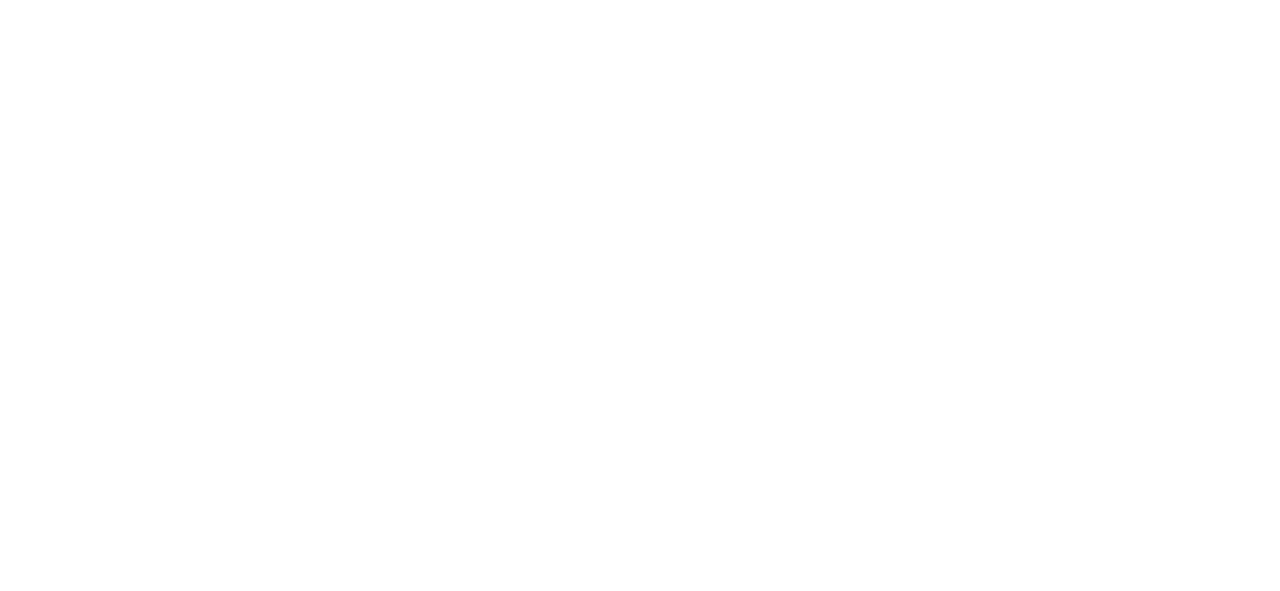
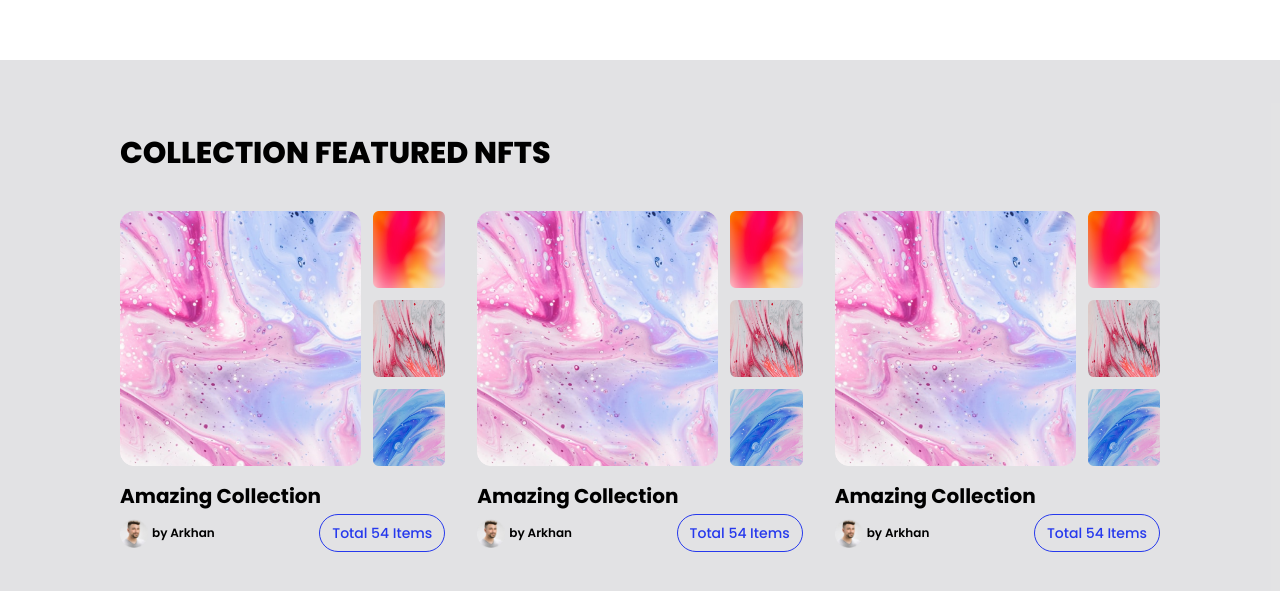
Before and after one commit to tolgahantolu/nextjs-nft-market, a Next.js app: page / in a window 1280 px wide. Shown: the part 1676-2267 px from the top of the page. Before the commit the page ends 1586 px from the top, so only its background shows below. Built offline with nearby package versions, Linux system fonts and the light colour scheme.

Commit message:
collectionNFT: tests and design completed

```diff
--- a/src/app/page.tsx
+++ b/src/app/page.tsx
@@ -1,4 +1,10 @@
-import { Hero, Navbar, AmazeNFT, TopCollections } from "../components";
+import {
+  Hero,
+  Navbar,
+  AmazeNFT,
+  TopCollections,
+  CollectionNFT,
+} from "../components";
 
 export default function Home() {
   return (
@@ -7,6 +13,7 @@
       <Hero />
       <AmazeNFT />
       <TopCollections />
+      <CollectionNFT />
     </main>
   );
 }
--- /dev/null
+++ b/src/components/CollectionNFT/CollectionNFT.tsx
@@ -0,0 +1,161 @@
+import Image from "next/image";
+
+const CollectionNFT = () => {
+  return (
+    <div className="w-full mt-[150px] bg-zinc-500/20">
+      <div className="w-full h-full py-[75px] px-[120px]">
+        <h1
+          data-testid="collection-nft"
+          className="font-extrabold text-3xl uppercase"
+        >
+          collection featured nfts
+        </h1>
+        <div className="w-full h-full mt-10 flex justify-between items-center gap-8">
+          <div className="w-full h-full flex-1 grid grid-rows-4 grid-cols-4 gap-3">
+            <Image
+              src={"/top-collection/top-collection-1.png"}
+              width={265}
+              height={272}
+              alt="collection item"
+              className="w-full h-full row-span-3 col-span-3"
+            />
+            <Image
+              src={"/top-collection/top-collection-2.png"}
+              width={103}
+              height={85}
+              alt="collection item"
+              className="w-full h-full row-span-1 col-span-1"
+            />
+            <Image
+              src={"/top-collection/top-collection-3.png"}
+              width={103}
+              height={85}
+              alt="collection item"
+              className="w-full h-full row-span-1 col-span-1"
+            />
+            <Image
+              src={"/top-collection/top-collection-4.png"}
+              width={103}
+              height={85}
+              alt="collection item"
+              className="w-full h-full row-span-1 col-span-1"
+            />
+            <div className="mt-1 w-full h-full row-span-1 col-span-4">
+              <p className="text-xl font-bold capitalize">amazing collection</p>
+              <div className="mt-1 flex justify-between items-center">
+                <div className="flex items-center gap-1">
+                  <Image
+                    src={"/avatar.png"}
+                    width={28}
+                    height={28}
+                    alt="avatar"
+                  />
+                  <p className="text-xs font-semibold">by Arkhan</p>
+                </div>
+                <div className="text-sm text-theme-light-purple font-medium border border-theme-light-purple rounded-full px-3 py-2 capitalize">
+                  total 54 items
+                </div>
+              </div>
+            </div>
+          </div>
+          <div className="w-full h-full flex-1 grid grid-rows-4 grid-cols-4 gap-3">
+            <Image
+              src={"/top-collection/top-collection-1.png"}
+              width={265}
+              height={272}
+              alt="collection item"
+              className="w-full h-full row-span-3 col-span-3"
+            />
+            <Image
+              src={"/top-collection/top-collection-2.png"}
+              width={103}
+              height={85}
+              alt="collection item"
+              className="w-full h-full row-span-1 col-span-1"
+            />
+            <Image
+              src={"/top-collection/top-collection-3.png"}
+              width={103}
+              height={85}
+              alt="collection item"
+              className="w-full h-full row-span-1 col-span-1"
+            />
+            <Image
+              src={"/top-collection/top-collection-4.png"}
+              width={103}
+              height={85}
+              alt="collection item"
+              className="w-full h-full row-span-1 col-span-1"
+            />
+            <div className="mt-1 w-full h-full row-span-1 col-span-4">
+              <p className="text-xl font-bold capitalize">amazing collection</p>
+              <div className="mt-1 flex justify-between items-center">
+                <div className="flex items-center gap-1">
+                  <Image
+                    src={"/avatar.png"}
+                    width={28}
+                    height={28}
+                    alt="avatar"
+                  />
+                  <p className="text-xs font-semibold">by Arkhan</p>
+                </div>
+                <div className="text-sm text-theme-light-purple font-medium border border-theme-light-purple rounded-full px-3 py-2 capitalize">
+                  total 54 items
+                </div>
+              </div>
+            </div>
+          </div>
+          <div className="w-full h-full flex-1 grid grid-rows-4 grid-cols-4 gap-3">
+            <Image
+              src={"/top-collection/top-collection-1.png"}
+              width={265}
+              height={272}
+              alt="collection item"
+              className="w-full h-full row-span-3 col-span-3"
+            />
+            <Image
+              src={"/top-collection/top-collection-2.png"}
+              width={103}
+              height={85}
+              alt="collection item"
+              className="w-full h-full row-span-1 col-span-1"
+            />
+            <Image
+              src={"/top-collection/top-collection-3.png"}
+              width={103}
+              height={85}
+              alt="collection item"
+              className="w-full h-full row-span-1 col-span-1"
+            />
+            <Image
+              src={"/top-collection/top-collection-4.png"}
+              width={103}
+              height={85}
+              alt="collection item"
+              className="w-full h-full row-span-1 col-span-1"
+            />
+            <div className="mt-1 w-full h-full row-span-1 col-span-4">
+              <p className="text-xl font-bold capitalize">amazing collection</p>
+              <div className="mt-1 flex justify-between items-center">
+                <div className="flex items-center gap-1">
+                  <Image
+                    src={"/avatar.png"}
+                    width={28}
+                    height={28}
+                    alt="avatar"
+                  />
+                  <p className="text-xs font-semibold">by Arkhan</p>
+                </div>
+                <div className="text-sm text-theme-light-purple font-medium border border-theme-light-purple rounded-full px-3 py-2 capitalize">
+                  total 54 items
+                </div>
+              </div>
+            </div>
+          </div>
+        </div>
+      </div>
+    </div>
+  );
+};
+
+export default CollectionNFT;
--- a/src/components/index.ts
+++ b/src/components/index.ts
@@ -4,3 +4,4 @@
 export { default as Hero } from "@/components/Hero/Hero";
 export { default as AmazeNFT } from "@/components/AmazeNFT/AmazeNFT";
 export { default as TopCollections } from "@/components/TopCollections/TopCollections";
+export { default as CollectionNFT } from "@/components/CollectionNFT/CollectionNFT";
```
Also changed, not shown: 1 other file (tests, documents, lock files or other folders).
